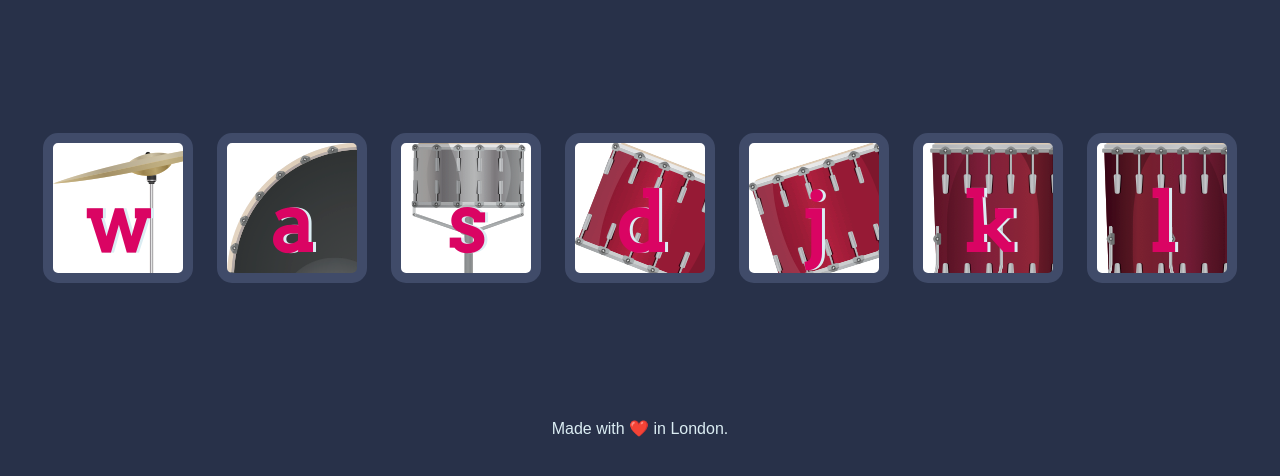
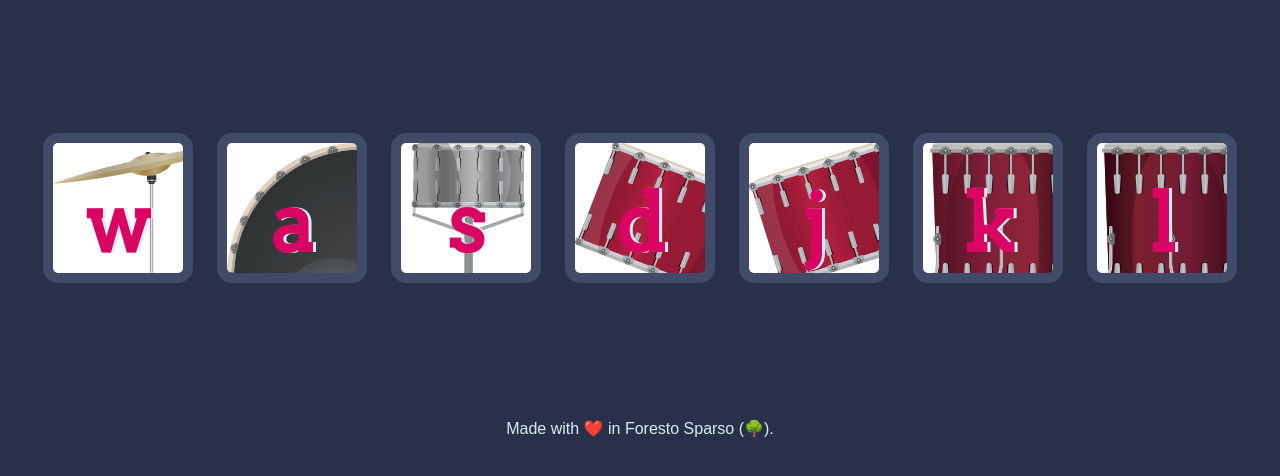
Before and after one commit to sevriugin/foresto-drums, a plain HTML site: page index.html in a window 1280 px wide. Shown: the part 156-632 px from the top of the page. Drawn offline with Linux system fonts and the light colour scheme.

Commit message:
feat: adding Foresto Sparso label

```diff
--- a/index.html
+++ b/index.html
@@ -23,7 +23,7 @@
 
 
   <footer>
-    Made with ❤️ in London.
+    Made with ❤️ in Foresto Sparso (🌳).
   </footer>
   <script src="index.js"></script>
 </body>
```
Also changed, not shown: 1 other file.
